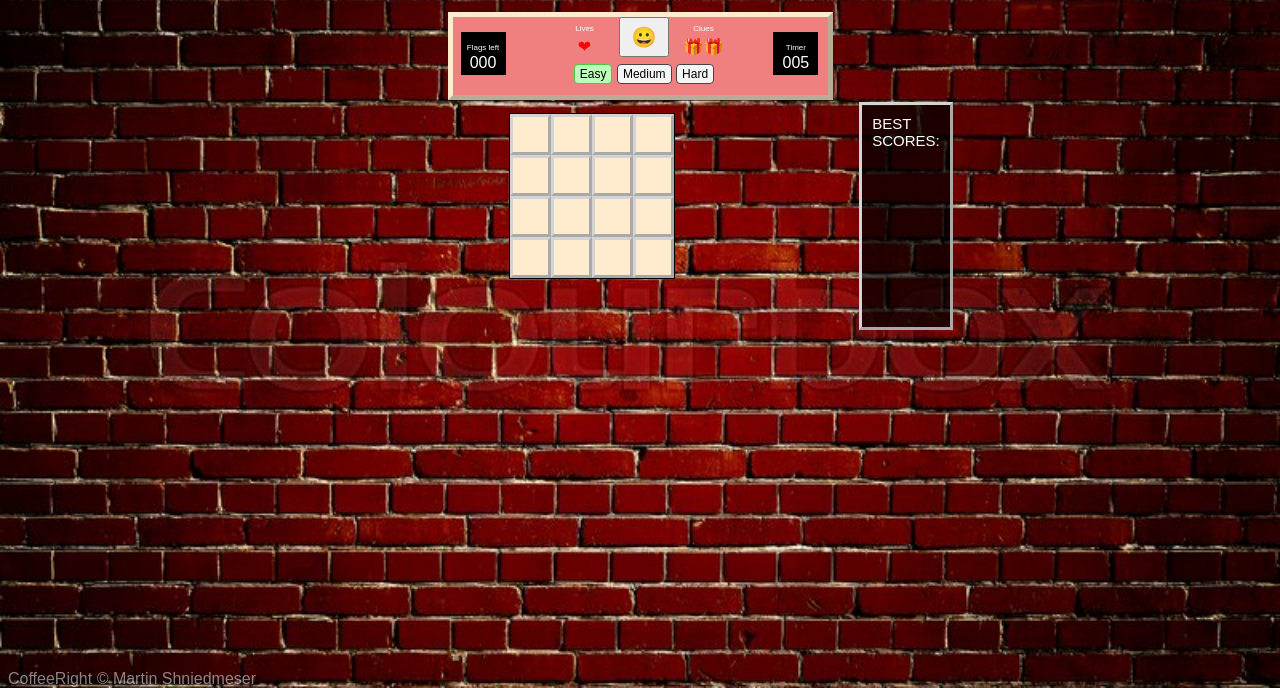
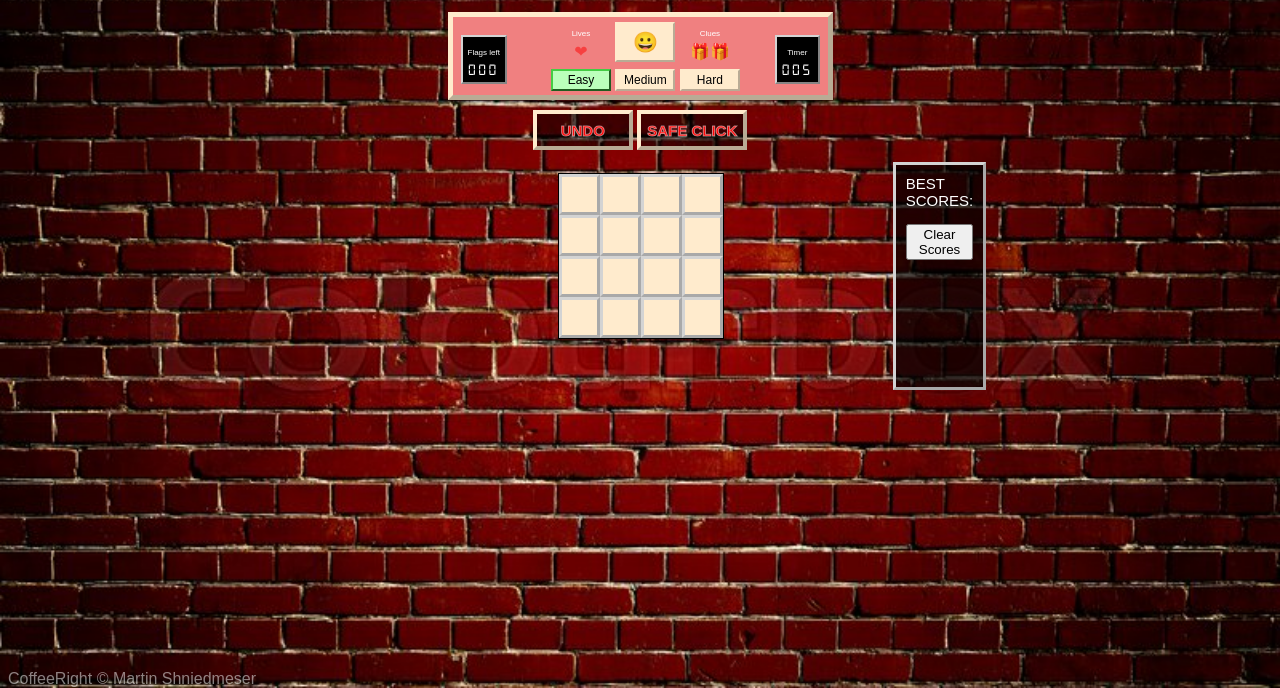
Before and after one commit to martin-shn/sprint1, a plain HTML site: page index.html in a window 1280 px wide. Shown: the part 112-800 px from the top of the page. Drawn offline with Linux system fonts and the light colour scheme.

Commit message:
Add files via upload
final version

```diff
--- a/css/main.css
+++ b/css/main.css
@@ -62,6 +62,11 @@ body{
     line-height: 15px;
     vertical-align: middle;
     min-width: 35px;
+    box-sizing: border-box;
+    border: 2px solid lightgrey;
+    border-right: 2px solid rgb(133, 132, 132);
+    border-bottom: 2px solid rgb(133, 132, 132);
+
 }
 .timer:first-child{
     margin-right: 34px;
@@ -72,16 +77,24 @@ body{
 .lbl-timer{
     font-size: 8px;
 }
+
 .middle{
     width: 200px;
     min-width: 200px;
     display: inline-block;
-    /* margin-top: 5px; */
+    margin-top: 5px;
     text-align: center;
 }
 
+@keyframes beat{
+	to { transform: scale(1.08);
+    opacity: 1;}
+}
 .lives{
     color: red;
+    opacity: 0.5;
+    animation: beat .25s infinite alternate;
+	transform-origin: center;
 }
 @keyframes blinker {
     50% {
@@ -92,10 +105,23 @@ body{
     -webkit-text-stroke: red;
     animation: blinker 0.4s linear infinite;
 }
+.clues{
+    cursor: pointer;
+}
 .help-div{
     vertical-align: top;
     line-height: 18px;
     min-width: 60px;
+}
+
+@font-face{
+    font-family:'digital-clock-font';
+    src: url('../fonts/digital-7-mono.ttf');
+}
+
+.counter{
+    font-family: 'digital-clock-font' ;
+    letter-spacing: 3px;
 }
 
 .level {
@@ -108,14 +134,19 @@ body{
     width: 0;
 }
 .level label {
+    box-sizing: border-box;
     display: inline-block;
-    background-color: whitesmoke;
+    min-width: 60px;
+    background-color: blanchedalmond;
     color: black;
     padding: 2px 5px;
     font-family: sans-serif, Arial;
     font-size: 12px;
-    border: 1px solid #444;
-    border-radius: 4px;
+    border-radius: 0px;
+    border: 2px solid blanchedalmond;
+    border-bottom: 2px solid rgb(185,171,149);
+    border-right: 2px solid rgb(185,171,149);
+    cursor: pointer;
 }
 
 .level label:hover {
@@ -124,13 +155,54 @@ body{
 .level input[type="radio"]:checked + label {
     background-color: #bfb;
     border-color: #4c4;
+    border-bottom-color: rgb(33, 92, 33);
+    border-right-color:rgb(33, 92, 33);
 }
 .start-button{
     margin: auto;
-    width: 50px;
+    width: 60px;
     height: 40px;
     font-size: 20px;
     padding: 0;
+    background-color: blanchedalmond;
+    border-radius: 0;
+    border: 2px solid blanchedalmond;
+    border-bottom: 2px solid rgb(185,171,149);
+    border-right: 2px solid rgb(185,171,149);
+    box-sizing: border-box;
+    vertical-align: middle;
+    line-height: 36px;
+    cursor: pointer;
+}
+
+.sub-menu{
+    padding: 10px;
+    margin: auto;
+    text-align: center;
+}
+.btn{
+    height: 40px;
+    min-width: 100px;
+    background-color: rgba(0,0,0,0.5);
+    color: red;
+    font-size: 15px;
+    font-weight: bolder;
+    border: 4px solid blanchedalmond;
+    border-bottom:4px solid rgb(185, 171, 149);
+    border-right: 4px solid rgb(185, 171, 149);
+    -webkit-text-stroke-color: rgba(255,255,255,0.5);
+    -webkit-text-stroke-width: 1px;
+}
+@keyframes glowing {
+    0% { background-color: #B20000; box-shadow: 0 0 3px #B20000; }
+    50% { background-color: #FF0000; box-shadow: 0 0 40px #FF0000; }
+    100% { background-color: #B20000; box-shadow: 0 0 3px #B20000; }
+}
+.btn-blinker{
+    transition: background-color 1s linear;
+    background-color: red;
+    opacity: 0.8;
+    animation: glowing 1s linear 0.8s 2;
 }
 
 .main-table{
@@ -166,10 +238,15 @@ body{
 td{
     width: 41px;
     height: 41px;
+    min-width: 41px;
+    min-height: 41px;
     border: 3px solid darkgray;
     border-top: 3px solid lightgrey;
     border-left: 3px solid lightgrey;
     box-sizing: border-box;
+}
+.safe-clicked{
+    border: 2px solid blue;
 }
 .empty{
     box-sizing: border-box;
@@ -201,7 +278,9 @@ td{
     background-repeat: no-repeat;
     /* mix-blend-mode: multiply; */
 }
-
+button{
+    cursor: pointer;
+}
 footer{
     position: fixed;
     bottom: 0;
--- a/index.html
+++ b/index.html
@@ -17,10 +17,10 @@
         </div>
 
         <div class="menu">
-            <div class="timer"><label class="lbl-timer">Flags left<br></label><label class="flags">000</label></div>
+            <div class="timer"><label class="lbl-timer">Flags left<br></label><label class="flags counter">000</label></div>
             <div class="middle">
                 <div class="help-div" style="display: inline-block;">
-                    <label class="lbl-timer">Lives<br></label><label class="lives"></label>
+                    <label class="lbl-timer">Lives<br></label><div class="lives"></div>
                 </div>
                 <button onclick="initGame()" class="start-button">😀</button>
                 <div class="help-div" style="display: inline-block;">
@@ -33,28 +33,23 @@
                 </div>
             </div>
             <div class="timer"><label class="lbl-timer">Timer<br></label>
-                <label class="txt-timer">000</label>
+                <label class="txt-timer counter">000</label>
             </div>
+        </div>
+        <div class="sub-menu">
+            <button class="btn undo" onclick="undo(this)">UNDO</button>
+            <button class="btn safe-click" onclick="safeclick(this)">SAFE CLICK</button>
         </div>
 
         <table class="main-table">
             <tr>
-                <td style="width:530px;border-width:0px">
+                <td style="width:95px;border:0;">
+                </td>
+                <td style="width:500px;border-width:0px">
+                <!-- <td style="border-width:0px"> -->
                     <div>
                         <table class="board">
                             <tbody>
-                                <tr>
-                                    <td class="mine red"> </td>
-                                    <td class=mine> </td>
-                                </tr>
-                                <tr>
-                                    <td class="empty">1</td>
-                                    <td class="flag"> </td>
-                                </tr>
-                                <tr>
-                                    <td class="empty">2</td>
-                                    <td> </td>
-                                </tr>
                             </tbody>
                         </table>
                     </div>
@@ -63,6 +58,7 @@
                     <ol class="best-scores-list">
 
                     </ol>
+                    <button style="width:100%;" onclick="clearHighScores()">Clear Scores</button>
                 </td>
             </tr>
         </table>
--- a/js/minesweeper.js
+++ b/js/minesweeper.js
@@ -28,9 +28,11 @@ var gGame = {
     shownCount: 0, //shownCount: How many cells are shown
     markedCount: 0, //markedCount: How many cells are marked (with a flag)
     secsPassed: 0, //secsPassed: How many seconds passed
-    level: 1
+    level: 1,
+    safeClicks: 0
 };
 
+var gUndo;
 var gMines;
 var gTimer;
 var isFirstPress;
@@ -61,10 +63,12 @@ function initGame() {
             gGame.level = 3;
             break;
     }
+    gUndo = [];
     gGame.isOn = true;
     gGame.shownCount = 0;
     gGame.markedCount = 0;
     gGame.secsPassed = 0;
+    gGame.safeClicks = 0;
 
 
     gMines = [];
@@ -72,21 +76,15 @@ function initGame() {
     isFirstPress = true;
     buildBoard();
     renderBoard(gBoard);
+    gUndo.push(cloneMat(gBoard));
     document.querySelector('.start-button').innerText = STARTBUTTON;
     document.querySelector('.lives').innerText = LIVE.repeat(gLevel.LIVES);
     document.querySelector('.clues').innerText = CLUE.repeat(gLevel.CLUES);
     document.querySelector('.best-scores-list').innerHTML = saveHightScore(true);
+    document.querySelector('.flags').innerText = '000';
     clearInterval(gTimer);
     document.querySelector('.txt-timer').innerText = '000';
     gTimer = setInterval(timer, 1000);
-}
-
-function addMines(elCell, i, j) {
-    randomizeMines(i, j);
-    setMines(gBoard, gMines);
-    setMinesNegsCount(gBoard);
-    isFirstPress = false;
-    cellClicked(elCell, i, j);
 }
 
 function buildBoard() {
@@ -104,14 +102,22 @@ function buildBoard() {
     }
 }
 
+function addMines(elCell, i, j) {
+    randomizeMines(i, j);
+    setMines(gBoard, gMines);
+    setMinesNegsCount(gBoard);
+    isFirstPress = false;
+    cellClicked(elCell, i, j);
+}
+
 function randomizeMines(i, j) {
     var emptyCells = getEmptyCellInBoard(gBoard);
     var idx = findArrayInArray([i, j], emptyCells);
-    if (idx >= 0) emptyCells.splice(idx, 1);
+    emptyCells.splice(idx, 1);
     for (var i = 0; i < gLevel.MINES; i++) {
         var cell = getRandomCell(emptyCells);
-        emptyCells.splice(findArrayInArray([i, j], emptyCells), 1);
         gMines.push(cell);
+        emptyCells.splice(findArrayInArray(cell, emptyCells), 1);
     }
 }
 
@@ -145,9 +151,18 @@ function countMinesAround(board, location) {
 
     return mines;
 }
+
 function renderBoard(board) {
     //Render the board as a <table> to the page
-    printMat(board, '.board')
+    printMat(board, '.board');
+    for (var i = 0; i < board.length; i++) {
+        for (var j = 0; j < board[0].length; j++) {
+            if (board[i][j].isMarked) document.querySelector(`.cell${i}-${j}`).classList.add('flag');
+            if (board[i][j].isShown && !board[i][j].isMine) document.querySelector(`.cell${i}-${j}`).classList.add('empty');
+            if (board[i][j].isShown && board[i][j].isMine) document.querySelector(`.cell${i}-${j}`).classList.add('mine');
+            if (board[i][j].isShown && !board[i][j].isMarked && !board[i][j].isMine) renderCellText(i, j, board[i][j].minesAroundCount);
+        }
+    }
 }
 
 function cellClicked(elCell, i, j) {
@@ -163,17 +178,20 @@ function cellClicked(elCell, i, j) {
         return;
     }
 
+    //add game state as last
+    gUndo.push(cloneMat(gBoard));
+    //update globals
+    // gGame.shownCount = 0;
+    gGame.markedCount = countFlags();
+
+
     if (gBoard[i][j].isMine) {
-        // if (gBoard[i][j].isMarked) {
-        //     document.querySelector('.flags').innerText = countFlags();
-        // }
         if (gLevel.LIVES > 0) {
             gLevel.LIVES--;
             document.querySelector('.lives').innerText = LIVE.repeat(gLevel.LIVES);
             elCell.classList.add('mine');
             gBoard[i][j].isShown = true;
             gBoard[i][j].isMarked = false;
-            // document.querySelector('.flags').innerText=countFlags();
             checkGameOver();
         } else {
             elCell.classList.add('red');
@@ -183,7 +201,6 @@ function cellClicked(elCell, i, j) {
         }
     } else {
         if (gBoard[i][j].isMarked) {
-            // document.querySelector('.flags').innerText = countFlags();
             elCell.classList.remove('flag');
             gBoard[i][j].isMarked = false;
         }
@@ -197,6 +214,7 @@ function cellClicked(elCell, i, j) {
         checkGameOver();
     }
     document.querySelector('.flags').innerText = countFlags();
+
 }
 
 function countFlags() {
@@ -211,34 +229,30 @@ function countFlags() {
 }
 
 function revealNegs(i, j) {
-    // gBoard[i][j].isShown=true;
-    // elCell.classList.add('empty');
-
     for (var cellI = i - 1; cellI <= i + 1; cellI++) {
         if (cellI < 0 || cellI >= gBoard.length) continue;
         for (var cellJ = j - 1; cellJ <= j + 1; cellJ++) {
             if (cellJ < 0 || cellJ >= gBoard[0].length) continue;
-            //if (cellI === i && cellJ === j) continue;
             var val = gBoard[cellI][cellJ];
             if (isClue) {
-                // debugger
                 val.isHinted = true;
                 if (val.isMine) {
                     document.querySelector(`.cell${cellI}-${cellJ}`).classList.add('mine');
                 }
+                renderCellText(cellI, cellJ, val.minesAroundCount);
             } else {
-                if (val.isMine) continue;
+                if (val.isMine || val.isShown) continue;
                 if (!val.isMarked) gBoard[cellI][cellJ].isShown = true;
+                renderCellText(cellI, cellJ, val.minesAroundCount);
+                if (val.minesAroundCount === 0) revealNegs(cellI, cellJ);
             }
-            renderCellText(cellI, cellJ, val.minesAroundCount);
-            // revealNegs(i + 1, j + 1);
         }
     }
 }
 
 function cellMarked(elCell, i, j) {
     // Called on right click to mark a cell (suspected to be a mine) Search the web (and implement) how to hide the context menu on right click
-    if (!gGame.isOn) return;
+    if (!gGame.isOn || isFirstPress) return;
     if (gBoard[i][j].isShown) return;
 
     if (gBoard[i][j].isMarked) {
@@ -247,14 +261,12 @@ function cellMarked(elCell, i, j) {
         elCell.classList.remove('flag');
         document.querySelector('.flags').innerText++;
     } else {
-        // if (!elCell.classList.contains('mine') && !elCell.classList.contains('red')) {
         if (document.querySelector('.flags').innerText !== "0") {
             gBoard[i][j].isMarked = true;
             gGame.markedCount++;
             elCell.classList.add('flag');
             document.querySelector('.flags').innerText--;
         }
-        // }
     }
     checkGameOver();
 }
@@ -270,18 +282,8 @@ function checkGameOver() {
         for (var i = 0; i < gLevel.SIZE; i++) {
             for (var j = 0; j < gLevel.SIZE; j++) {
                 var elCell = document.querySelector(`.cell${i}-${j}`);
-                if (findArrayInArray([i, j], gMines) >= 0) {
-                    if (!gBoard[i][j].isMarked && !gBoard[i][j].isShown) {
-                        // if (!elCell.classList.contains('flag') && !elCell.classList.contains('mine')) {
-                        return;
-                    }
-                } else {
-                    // elCell = document.querySelector(`.cell${i}-${j}`);
-                    // if (!elCell.classList.contains('empty')) {
-                    if (!gBoard[i][j].isMarked && !gBoard[i][j].isShown) {
-                        // if (!gBoard[i][j].isShown && !elCell.classList.contains('flag')) {
-                        return;
-                    }
+                if (!gBoard[i][j].isMarked && !gBoard[i][j].isShown) {
+                    return;
                 }
             }
         }
@@ -293,11 +295,6 @@ function checkGameOver() {
         document.querySelector('.best-scores-list').innerHTML = highScoreHTML;
         document.querySelector('.start-button').innerText = WIN;
     }
-}
-
-function expandShown(board, elCell, i, j) {
-    //When user clicks a cell with no mines around, we need to open not only that cell, but also its neighbors.
-
 }
 
 function timer() {
@@ -335,21 +332,12 @@ function hideClue(elCell, i, j) {
         if (cellI < 0 || cellI >= gBoard.length) continue;
         for (var cellJ = j - 1; cellJ <= j + 1; cellJ++) {
             if (cellJ < 0 || cellJ >= gBoard[0].length) continue;
-            //if (cellI === i && cellJ === j) continue;
             var val = gBoard[cellI][cellJ];
-            // if (isClue) {
-            // if (val.isMine) {
             document.querySelector(`.cell${cellI}-${cellJ}`).classList.remove('mine');
-            // }
-            // } else {
-            // if (val.isMine) continue;
-            // gBoard[cellI][cellJ].isShown = true;
-            // }
             if (val.isHinted && !val.isShown) {
                 renderCellText(cellI, cellJ, 0);
                 document.querySelector(`.cell${cellI}-${cellJ}`).classList.remove('empty');
             }
-            // revealNegs(i + 1, j + 1);
         }
     }
 }
@@ -373,3 +361,42 @@ function saveHightScore(isReadOnly) {
     }
     return highscoresHTML;
 }
+
+function clearHighScores() {
+    localStorage.setItem(gGame.level, '');
+    document.querySelector('.best-scores-list').innerHTML = '';
+}
+
+function undo(elBtn) {
+    if (!gGame.isOn) return;
+    if (gUndo.length === 1 || isFirstPress) return;
+    elBtn.classList.add('btn-blinker');
+    setTimeout(function () {
+        elBtn.classList.remove('btn-blinker');
+    }, 2000);
+    //load last state and pop it
+    if (gUndo.length > 1) gBoard = cloneMat(gUndo.pop());
+    //render the new state to screen
+    renderBoard(gBoard);
+    gGame.markedCount = countFlags();
+    document.querySelector('.flags').innerText = countFlags();
+
+}
+
+function safeclick(elBtn) {
+    if (!gGame.isOn || isFirstPress || gGame.safeClicks >= 3) return;
+    elBtn.classList.add('btn-blinker');
+    setTimeout(function () {
+        elBtn.classList.remove('btn-blinker');
+    }, 2000);
+
+    var emptyCells = getEmptyCellInBoard(gBoard);
+    if (emptyCells.length === 0) return;
+    var idx = getRandomCell(emptyCells);
+    document.querySelector(`.cell${idx[0]}-${idx[1]}`).classList.toggle('safe-clicked');
+    gGame.safeClicks++;
+    setTimeout(() => {
+        document.querySelector(`.cell${idx[0]}-${idx[1]}`).classList.toggle('safe-clicked');
+    }, 1000);
+
+}
--- a/js/utils.js
+++ b/js/utils.js
@@ -77,7 +77,7 @@ function getEmptyCellInBoard(board) {
     var emptyCells = [];
     for (var i = 0; i < board.length; i++) {
         for (var j = 0; j < board[0].length; j++) {
-            if (!board[i][j].isShown) emptyCells.push([i, j]);
+            if (!board[i][j].isShown && !board[i][j].isMarked && !board[i][j].isMine) emptyCells.push([i, j]);
         }
     }
     return emptyCells;
@@ -125,3 +125,15 @@ function pad(num, size) {
     while (num.length < size) num = "0" + num;
     return num;
 }
+
+function cloneMat(mat) {
+    var newMat = [];
+    for (var i = 0; i < mat.length; i++) {
+        newMat[i] = [];
+        for (var j = 0; j < mat[0].length; j++) {
+            newMat[i][j] = {};
+            Object.assign(newMat[i][j], mat[i][j]);
+        }
+    }
+    return newMat;
+}
```
Also changed, not shown: fonts/digital-7 (italic).ttf (added), fonts/digital-7 (mono italic).ttf (added), fonts/digital-7-mono.ttf (added), fonts/digital-7.ttf (added).
